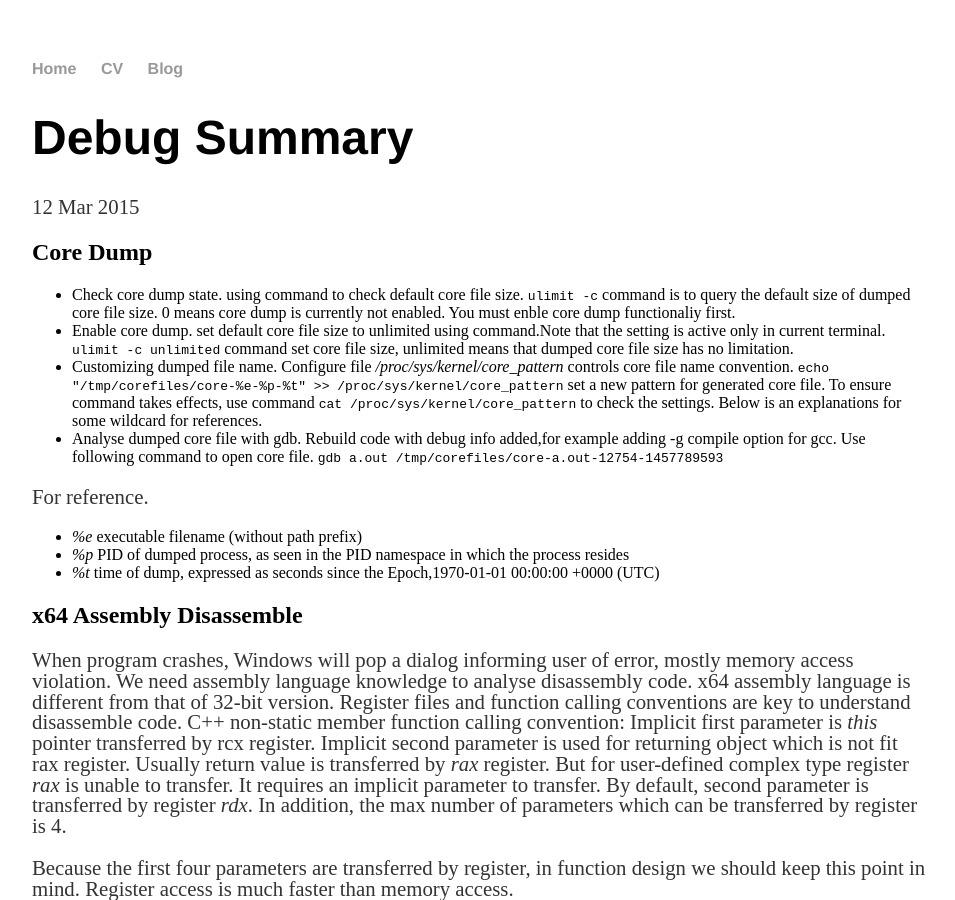
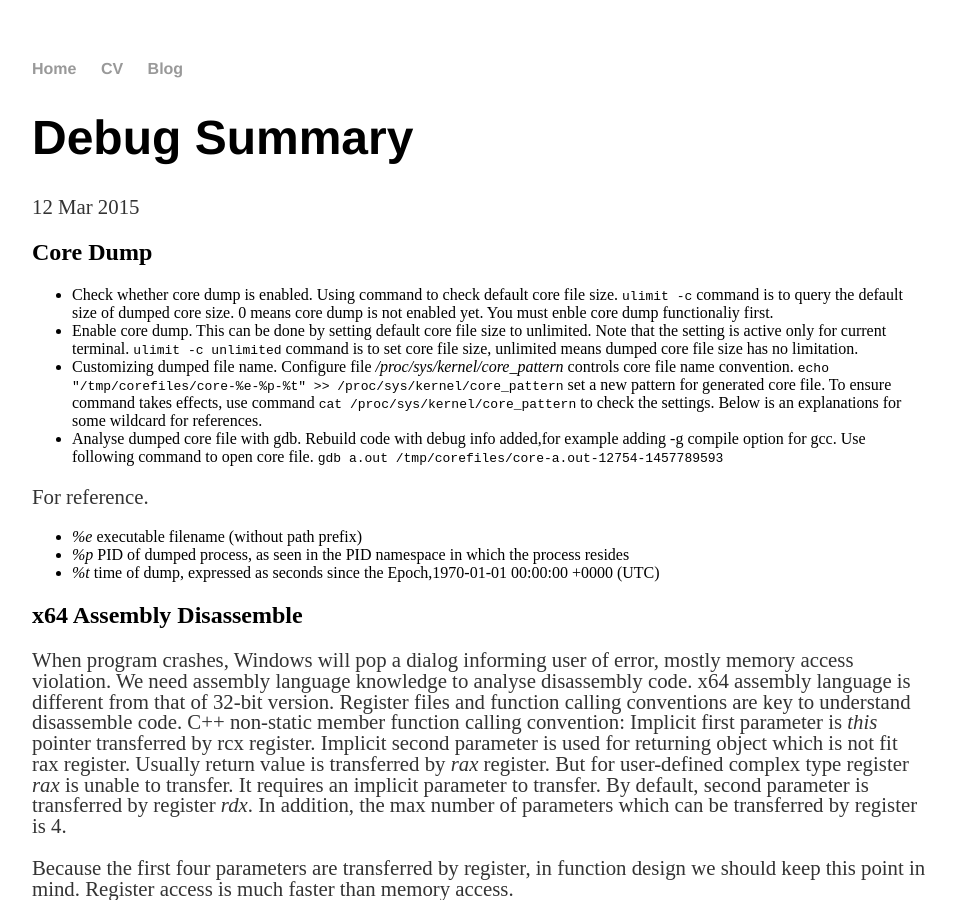
Before and after one commit to ychding11/ychding11.github.io, a Jekyll site: the page built from _posts/2015-03-12-Linux-Debug-summary.md, in a window 1280 px wide and 900 px high. Shown: the whole window, without its empty margins (160-1115 px from the left). Built offline with Jekyll 4.4.1, drawn with Linux system fonts in a browser that asks for light colours; some of the changed text lies outside the part shown.

Commit message:
1. add debug infomation

```diff
--- a/_posts/2015-03-12-Linux-Debug-summary.md
+++ b/_posts/2015-03-12-Linux-Debug-summary.md
@@ -6,9 +6,13 @@
 
 ## Core Dump
 
-- Check core dump state. using command to check default core file size. `ulimit -c` command is to query the default size of dumped core file size. 0 means core dump is currently not enabled. You must enble core dump functionaliy first.
-- Enable core dump. set default core file size to unlimited using command.Note that the setting is active only in current terminal.
-`ulimit -c unlimited` command set core file size, unlimited means that dumped core file size has no limitation.
+- Check whether core dump is enabled. Using command to check default core file size.
+  `ulimit -c` command is to query the default size of dumped core size. 0 means core
+  dump is not enabled yet. You must enble core dump functionaliy first.
+- Enable core dump. This can be done by setting default core file size
+  to unlimited. Note that the setting is active only for current terminal.
+  `ulimit -c unlimited` command is to set core file size, unlimited means
+  dumped core file size has no limitation.
 - Customizing dumped file name. Configure file */proc/sys/kernel/core_pattern*  controls core file name convention.
 `echo "/tmp/corefiles/core-%e-%p-%t" >> /proc/sys/kernel/core_pattern` set a new pattern for generated core file. To ensure command takes effects, use command `cat /proc/sys/kernel/core_pattern` to check the settings. Below is an explanations for some wildcard for references.
 - Analyse dumped core file with gdb. Rebuild code with debug info added,for example adding -g compile option for gcc.
@@ -102,6 +106,12 @@
 + check progress memory map. `cat /proc/pid/maps`
 + list source files. `info source` and `info files`
 + check type details. `ptype typename`
++ check macro info. `p macro-name` print evaluated value.
+  `macro expand macro-name` print expanded expression.
+  NOTE: add -g3 compiler option to keey macro info presented
+  in program.
+
+[GDB docs](http://sourceware.org/gdb/current/onlinedocs/gdb/)
 
 ## gcc __attribute__
 `void __attribute__((optimize("O0"))) func() { }` can assure no optimization
```
